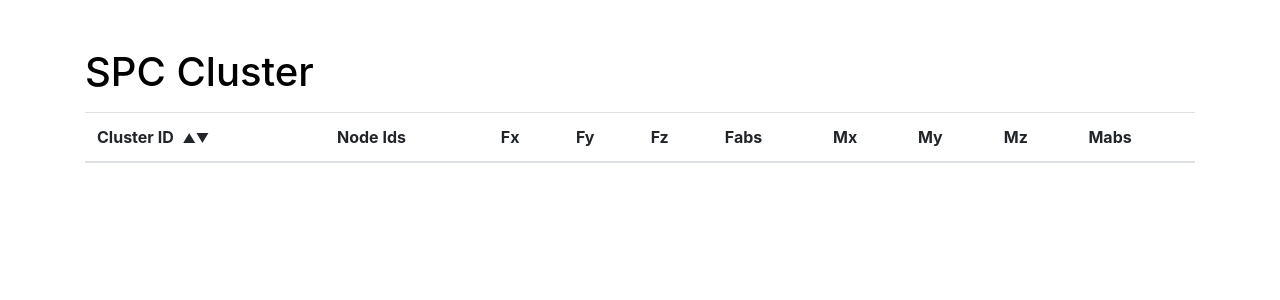
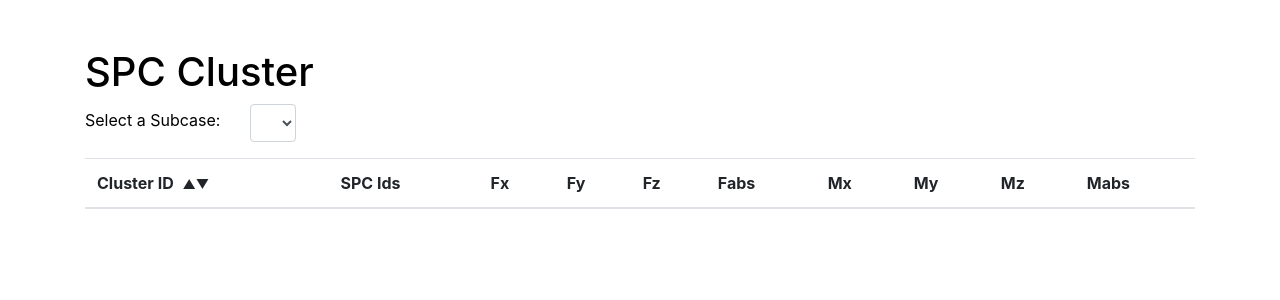
Before and after one commit to manuel1618/mpcforces-extractor, a FastAPI app: page /spcclusters in a window 1280 px wide. Shown: the part 56-356 px from the top of the page. Run offline with FastAPI, Linux system fonts and the light colour scheme; lists and menus that the app fills with data are empty; some libraries are stand-ins or nearby versions.

Commit message:
spcclusters now working in html (1st version)

```diff
--- a/mpcforces_extractor/api/main.py
+++ b/mpcforces_extractor/api/main.py
@@ -35,6 +35,6 @@ app.include_router(subcases.router, prefix="/api/v1/subcases", tags=["subcases"]
 app.include_router(file_upload.router, prefix="/api/v1", tags=["file_upload"])
 app.include_router(extractor.router, prefix="/api/v1", tags=["extractor"])
 app.include_router(database.router, prefix="/api/v1", tags=["database"])
-app.include_router(spcs.router, prefix="/api/v1", tags=["spcs"])
-app.include_router(spc_cluster.router, prefix="/api/v1", tags=["spccluster"])
+app.include_router(spcs.router, prefix="/api/v1/spcs", tags=["spcs"])
+app.include_router(spc_cluster.router, prefix="/api/v1/spccluster", tags=["spccluster"])
 app.include_router(html_routes.router, tags=["html_routes"])
--- a/mpcforces_extractor/api/routes/rbe2s.py
+++ b/mpcforces_extractor/api/routes/rbe2s.py
@@ -10,5 +10,4 @@ router = APIRouter()
 @router.get("", response_model=List[RBE2DBModel])
 async def get_rbe2s(db=Depends(get_db)) -> List[RBE2DBModel]:
     """Get all MPCs"""
-
     return await db.get_rbe2s()
--- a/mpcforces_extractor/api/routes/spcs.py
+++ b/mpcforces_extractor/api/routes/spcs.py
@@ -10,5 +10,4 @@ router = APIRouter()
 @router.get("", response_model=List[SPCDBModel])
 async def get_spcs(db=Depends(get_db)) -> List[SPCDBModel]:
     """Get all SPCs"""
-
     return await db.get_spcs()
--- a/mpcforces_extractor/frontend/static/js/common.js
+++ b/mpcforces_extractor/frontend/static/js/common.js
@@ -80,3 +80,21 @@ async function safeFetch(url, options = {}, custom_error_message = null) {
         return null;
     }
 }
+
+function displayError(message) {
+    let errorContainer = document.getElementById('error-container');
+    if (!errorContainer) {
+        errorContainer = document.createElement('div');
+        errorContainer.id = 'error-container';
+        errorContainer.style.color = 'red';
+        document.body.prepend(errorContainer);
+    }
+    errorContainer.textContent = message;
+    errorContainer.style.display = 'block';
+}
+
+function calculateForceMagnitude(forces) {
+    const linear = Math.sqrt(forces[0]**2 + forces[1]**2 + forces[2]**2).toFixed(2);
+    const moment = Math.sqrt(forces[3]**2 + forces[4]**2 + forces[5]**2).toFixed(2);
+    return { linear, moment };
+}
--- a/mpcforces_extractor/frontend/static/js/spcClusterPage.js
+++ b/mpcforces_extractor/frontend/static/js/spcClusterPage.js
@@ -0,0 +1,113 @@
+let spcclusters = []; // Global variable to store fetched data
+let sortDirection = 1; // 1 for ascending, -1 for descending
+let cachedSubcases = null; // Cache subcases to avoid fetching them multiple times
+const subcaseDropdown = document.getElementById('subcase-dropdown'); // used multiple times
+
+async function fetchSPCCluster() {
+        const response = await safeFetch('/api/v1/spccluster');
+        if (!response.ok) {
+            displayError('Error fetching SPC Clusters.');
+            return;
+        }
+        spcclusters = await response.json();
+        renderTable(spcclusters);
+}
+
+async function fetchSubcases(forceRefresh = false) {
+    if (!forceRefresh && cachedSubcases) return cachedSubcases; // Use cached data unless forced
+    const response = await safeFetch('/api/v1/subcases');
+    if (!response.ok) {
+        displayError('Error fetching Subcases.');
+        return [];
+    }
+    cachedSubcases = await response.json();
+    populateSubcaseDropdown(cachedSubcases);
+    return cachedSubcases;
+}
+
+function populateSubcaseDropdown(subcases) {
+    subcaseDropdown.innerHTML = '';
+    subcases.forEach(subcase => {
+        const option = document.createElement('option');
+        option.value = subcase.id;
+        option.textContent = subcase.id;
+        subcaseDropdown.appendChild(option);
+    });
+}
+
+// Function to render the table
+async function renderTable(data) {
+    const tableBody = document.getElementById('spc-cluster-table-body');
+    const subcases = cachedSubcases || await fetchSubcases();
+    const subcase = subcases.find(subcase => subcase.id == subcaseDropdown.value);
+
+    // Clear the table before appending new rows
+    tableBody.innerHTML = '';
+
+
+    const fragment = document.createDocumentFragment();
+
+    data.forEach(spcCluster => {
+        const force = spcCluster.subcase_id2summed_forces[subcase.id] || [0, 0, 0, 0, 0, 0];
+
+        // Generate the row content, including the copy button
+        const row = document.createElement('tr');
+        row.innerHTML = `
+            <td>${spcCluster.id}</td>
+            <td>
+                <!-- Placeholder for the copy button -->
+                <div class="spc-ids-cell"></div>
+            </td>
+            <td>${force[0].toFixed(3)}</td>
+            <td>${force[1].toFixed(3)}</td>
+            <td>${force[2].toFixed(3)}</td>
+            <td>${calculateForceMagnitude(force).linear}</td>
+            <td>${force[3].toFixed(3)}</td>
+            <td>${force[4].toFixed(3)}</td>
+            <td>${force[5].toFixed(3)}</td>
+            <td>${calculateForceMagnitude(force).moment}</td>
+        `;
+
+        // Add the copy button to the second cell
+        const spcIdsCell = row.querySelector('.spc-ids-cell');
+        const spcIdsCopyButton = createCopyButton(spcCluster.spc_ids.split(",").join(", "), 'Copy SPC Nodes');
+        spcIdsCell.appendChild(spcIdsCopyButton);
+
+        // Append the row to the fragment
+        fragment.appendChild(row);
+    });
+
+    // Append the fragment to the table body
+    tableBody.appendChild(fragment);
+
+
+}
+
+function sortTableById() {
+    // Toggle sorting direction
+    sortDirection *= -1;
+
+    // Sort the global data array
+    spcclusters.sort((a, b) => (a.id - b.id) * sortDirection);
+
+    // Re-render the table with sorted data
+    renderTable(spcclusters);
+
+    // Update the sorting icon
+    const sortIcon = document.getElementById('id-sort-icon');
+    if (sortDirection === 1) {
+        sortIcon.textContent = '▲'; // Ascending
+    } else {
+        sortIcon.textContent = '▼'; // Descending
+    }
+}
+
+// Attach sorting functionality to the ID column header
+document.addEventListener('DOMContentLoaded', async () => {
+    const idHeader = document.querySelector('th[data-sort="id"]');
+    if (idHeader) {
+        idHeader.addEventListener('click', sortTableById);
+    }
+    await fetchSubcases();
+    await fetchSPCCluster();
+});
--- a/mpcforces_extractor/frontend/templates/spcclusters.html
+++ b/mpcforces_extractor/frontend/templates/spcclusters.html
@@ -18,12 +18,28 @@
     <div class="container mt-5">
         <h1>SPC Cluster</h1>
 
+        <div class="row mt-">
+            <div class="col-auto ms-3 mt-1">
+                <!-- Label Text before the Dropdown -->
+                <label for="subcase-dropdown" class="form-label float-right">Select a Subcase:</label>
+            </div>
+
+            <!-- Dropdown Subcase Menu -->
+            <div class="col-auto">
+                <!-- Dropdown Menu -->
+                <select id="subcase-dropdown" class="form-control float-right" style="max-width: 100px;">
+                    <!-- The function fetchSubcases() should populate the options dynamically -->
+                    fetchSubcases();
+                </select>
+            </div>
+        </div>
+
         <!-- Table to display the MPCs -->
         <table class="table mt-3">
             <thead>
                 <tr>
                     <th data-sort="id">Cluster ID <span id="id-sort-icon">▲▼</span></th>
-                    <th> Node Ids</th>
+                    <th>SPC Ids</th>
                     <th>Fx</th>
                     <th>Fy</th>
                     <th>Fz</th>
```
Also changed, not shown: mpcforces_extractor/api/db/database.py (+10 -1 lines).
